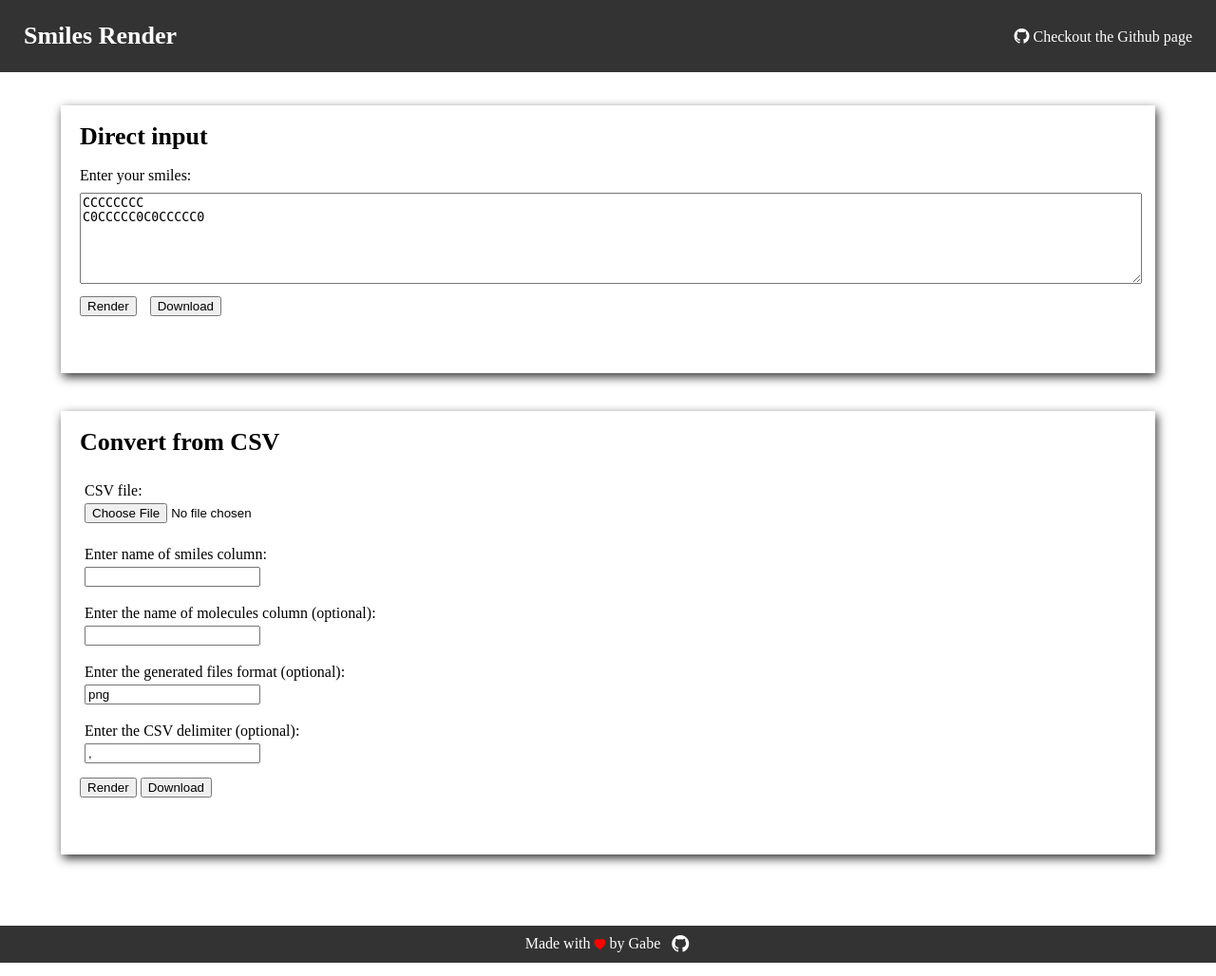
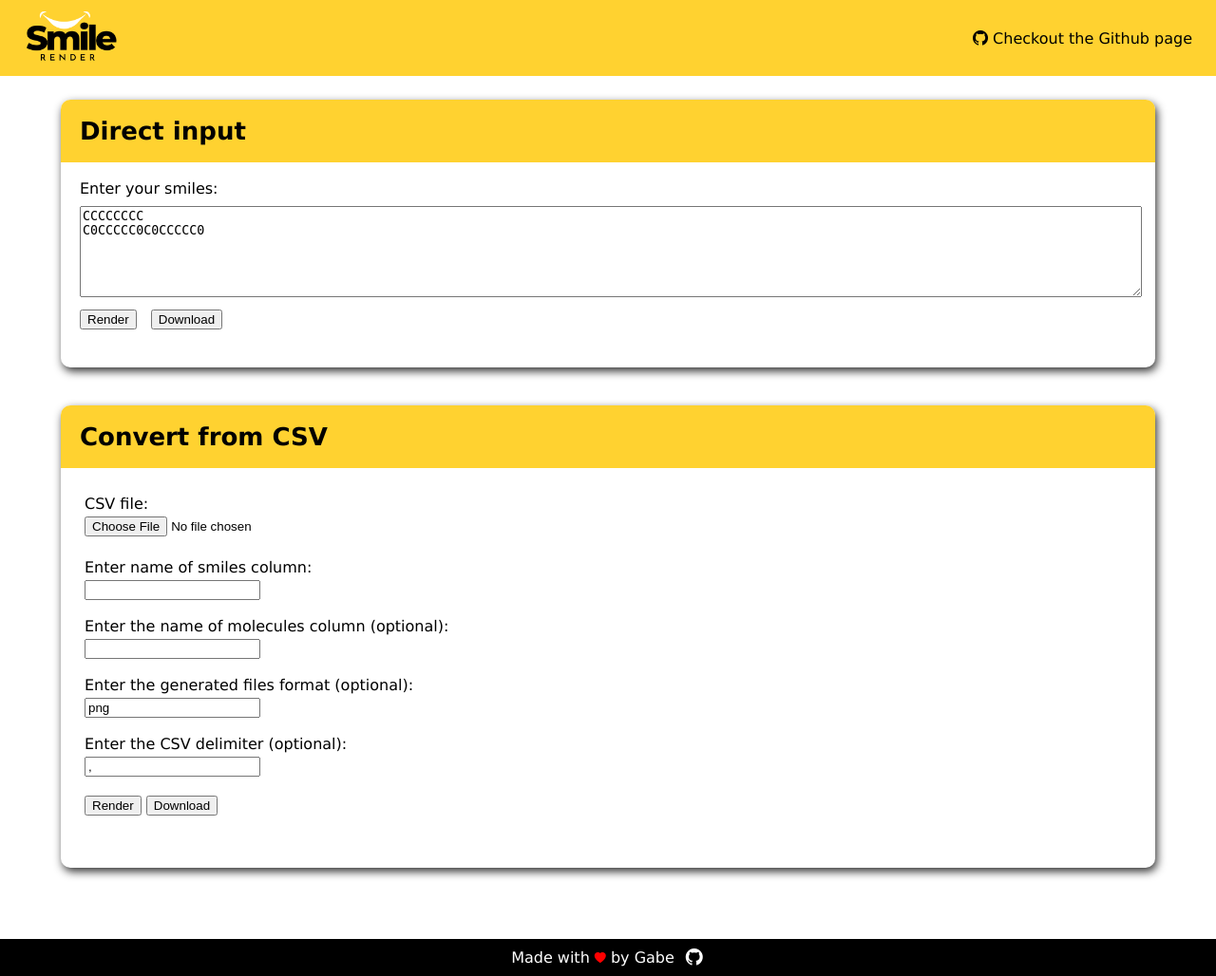
Before and after one commit to Gabriel-Grechuk/smiles-render-web, a Flask app: page / in a window 1280 px wide. Shown: the whole page at 95% size. Run offline with Flask 3, Linux system fonts and the light colour scheme.

Commit message:
#25 - Implement new theme

```diff
--- a/src/static/styles.css
+++ b/src/static/styles.css
@@ -1,5 +1,11 @@
+/**
+ * Theme:
+ * Yellow: #FFD230
+ * Black: #000000
+ */
+
 body {
-  font-family: "Times New Roman", Times, serif;
+  font-family: "Verdana", "Arial", sans-serif;
   display: flex;
   align-items: center;
   flex-direction: column;
@@ -14,21 +20,24 @@ a {
 .page-header {
   display: flex;
   justify-content: space-between;
-  margin-bottom: 10px;
   align-items: center;
-  background-color: #333333;
-  color: #fff;
+  background-color: #ffd230;
+  color: #000;
   width: 100%;
+}
+
+.page-logo {
+  width: 100px;
+  padding: 10px 10px 10px 25px;
 }
 
 .smilesrender {
   font-weight: bold;
   font-size: 26px;
-  margin: 25px;
 }
 
 .github-link {
-  margin: 25px;
+  margin-right: 25px;
 }
 
 .page-footer {
@@ -37,7 +46,7 @@ a {
   padding: 10px;
   display: flex;
   justify-content: center;
-  background-color: #333;
+  background-color: #000;
   color: #fff;
   align-items: center;
 }
@@ -72,7 +81,6 @@ a {
 
 h2 {
   font-size: 26px;
-  margin-bottom: 20px;
   font-weight: bold;
 }
 
@@ -87,9 +95,20 @@ h2 {
 }
 
 .smiles-input {
-  box-shadow: 2px 4px 10px #333333;
+  box-shadow: 2px 4px 10px #333;
+  margin-bottom: 40px;
+  border-radius: 10px;
+}
+
+.card-head {
   padding: 20px;
-  margin-bottom: 40px;
+  background-color: #ffd230;
+  color: #000;
+  border-radius: 10px 10px 0px 0px;
+}
+
+.input-container {
+  padding: 20px;
 }
 
 .input-container p {
@@ -108,13 +127,14 @@ h2 {
 }
 
 .csv-input {
-  box-shadow: 2px 4px 10px #333333;
-  padding: 20px;
+  box-shadow: 2px 4px 10px #333;
   margin-bottom: 40px;
+  border-radius: 10px;
 }
 
 .csv-input-container {
   display: block;
+  padding: 20px;
 }
 
 .rendered-images {
@@ -135,7 +155,6 @@ h2 {
   margin-bottom: 5px;
 }
 
-
 .smiles-image {
   margin: 10px;
   padding: 5px;
@@ -149,13 +168,17 @@ h2 {
 
 .smiles-image p {
   text-align: center;
-  margin: 10px;
+  margin-top: 15px;
+  width: 100%;
   max-width: 100%;
+  font-weight: bold;
+  overflow-wrap: break-word;
 }
 
 .smiles-image img {
-  box-shadow: 1px 1px 10px #333333;
+  box-shadow: 2px 4px 10px #333;
   max-width: 100%;
+  border-radius: 10px;
 }
 
 .input-error p {
--- a/src/templates/index.html
+++ b/src/templates/index.html
@@ -3,6 +3,7 @@
   <head>
     <meta charset="UTF-8">
     <meta name="viewport" content="width=device-width, initial-scale=1.0">
+    <link rel="icon" type="image/x-icon" href="static/favicon.png">
     <title>Smiles Render</title>
     <link rel="stylesheet" href="static/reset.css" />
     <link rel="stylesheet" href="static/styles.css" />
@@ -14,7 +15,7 @@
   <body>
 
     <header class="page-header">
-      <a href="/"><div class="smilesrender"><h1>Smiles Render</h1></div></a>
+      <a href="/"><div class="smilesrender"><img class="page-logo" src="static/logo.png"></div></a>
       <a href="https://github.com/Gabriel-Grechuk/smiles-render-web" target="_blank">
         <div class="github-link">
           <i class="bi bi-github"></i> Checkout the Github page
@@ -25,7 +26,9 @@
     <div class="page-content">
 
       <div class="smiles-input">
-        <h2>Direct input</h2>
+        <div class="card-head">
+          <h2>Direct input</h2>
+        </div>
         <div class="input-container">
           <p>
             <label for="smiles-input-string">Enter your smiles:</label>
@@ -42,7 +45,9 @@ C0CCCCC0C0CCCCC0</textarea>
       </div>
 
       <div class="csv-input">
-        <h2>Convert from CSV</h2>
+        <div class="card-head">
+          <h2>Convert from CSV</h2>
+        </div>
         <div class="csv-input-container">
           <div class="csv-input-card">
             <div class="input-error">
@@ -85,9 +90,11 @@ C0CCCCC0C0CCCCC0</textarea>
             <input type="text" id="csv-delimiter" name="fname" value=",">
           </div>
 
+          <div class="csv-input-card">
+            <button onclick="renderFromCSV()">Render</button>
+            <button onclick="downloadFromCSV()">Download</button>
+          </div>
         </div>
-        <button onclick="renderFromCSV()">Render</button>
-        <button onclick="downloadFromCSV()">Download</button>
 
         <div id="csv-rendered-images" class="rendered-images">
         </div>
```
